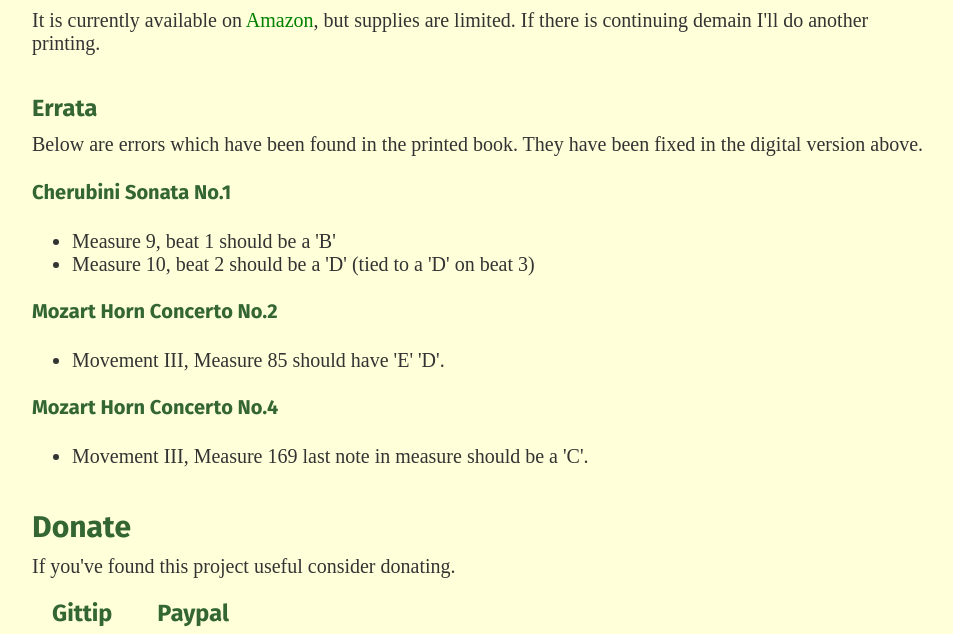
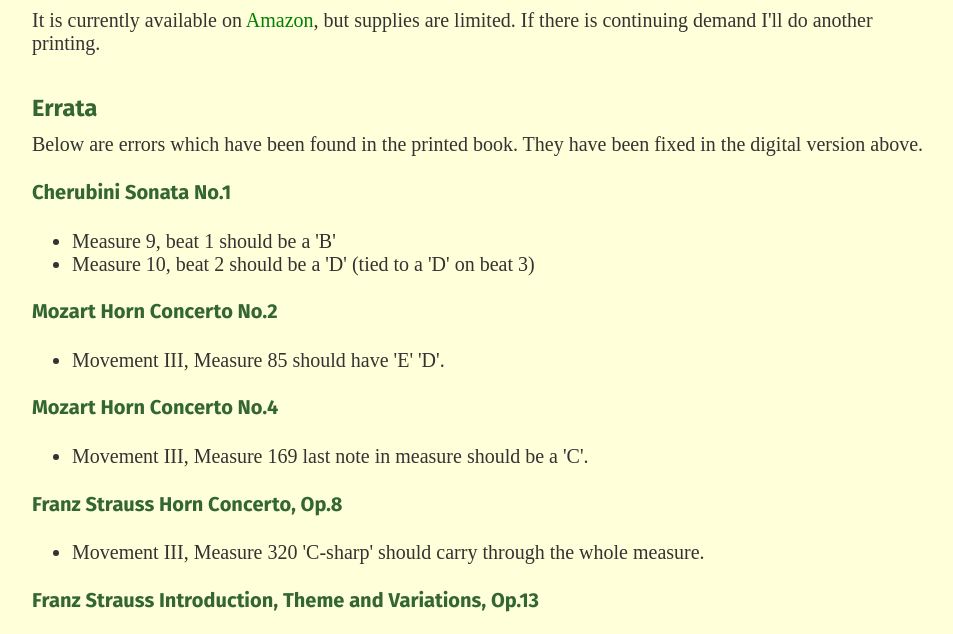
Before and after one commit to horndude77/horn-solos, a plain HTML site: page index.html in a window 1280 px wide. Shown: the part 589-1223 px from the top of the page, without its empty margins (160-1113 px from the left). Drawn offline with Linux system fonts and the light colour scheme; grey boxes are pictures that could not be loaded; a web font is replaced by a local one.

Commit message:
Add reported errors to errata.

```diff
--- a/index.html
+++ b/index.html
@@ -26,7 +26,7 @@
       <p>(<a href="mailto:horndude77@gmail.com">Email me</a> any mistakes or suggestions.)</p>
 
       <h2>Order a Book</h2>
-      <p>It is currently available on <a href="http://www.amazon.com/gp/product/B00JUFDU7Q">Amazon</a>, but supplies are limited. If there is continuing demain I'll do another printing.</p>
+      <p>It is currently available on <a href="http://www.amazon.com/gp/product/B00JUFDU7Q">Amazon</a>, but supplies are limited. If there is continuing demand I'll do another printing.</p>
       <h3>Errata</h3>
       <p>Below are errors which have been found in the printed book. They have been fixed in the digital version above.</p>
       <h4>Cherubini Sonata No.1</h4>
@@ -41,6 +41,14 @@
       <h4>Mozart Horn Concerto No.4</h4>
       <ul>
         <li>Movement III, Measure 169 last note in measure should be a 'C'.</li>
+      </ul>
+      <h4>Franz Strauss Horn Concerto, Op.8</h4>
+      <ul>
+        <li>Movement III, Measure 320 'C-sharp' should carry through the whole measure.</li>
+      </ul>
+      <h4>Franz Strauss Introduction, Theme and Variations, Op.13</h4>
+      <ul>
+        <li>Var.2, Measures 7, 15 The 'B-natural' should carry through the whole measure.</li>
       </ul>
 
       <h2>Donate</h2>
```
